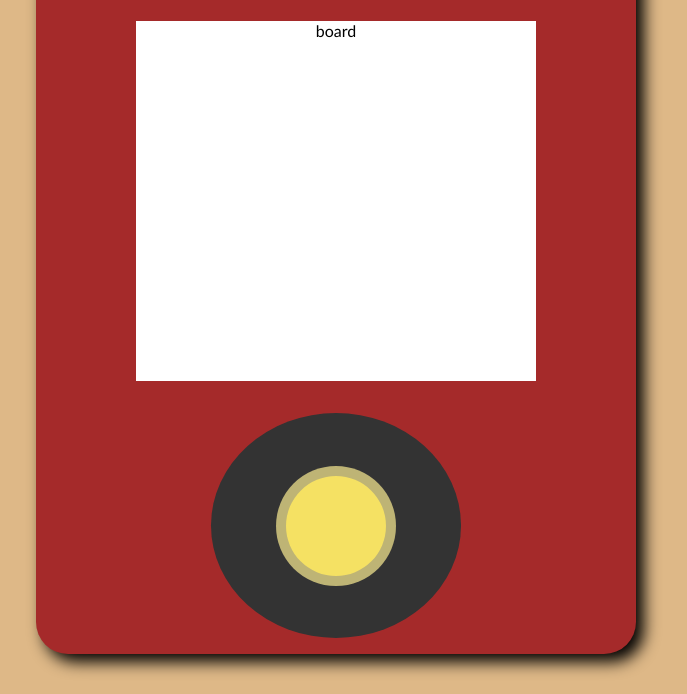
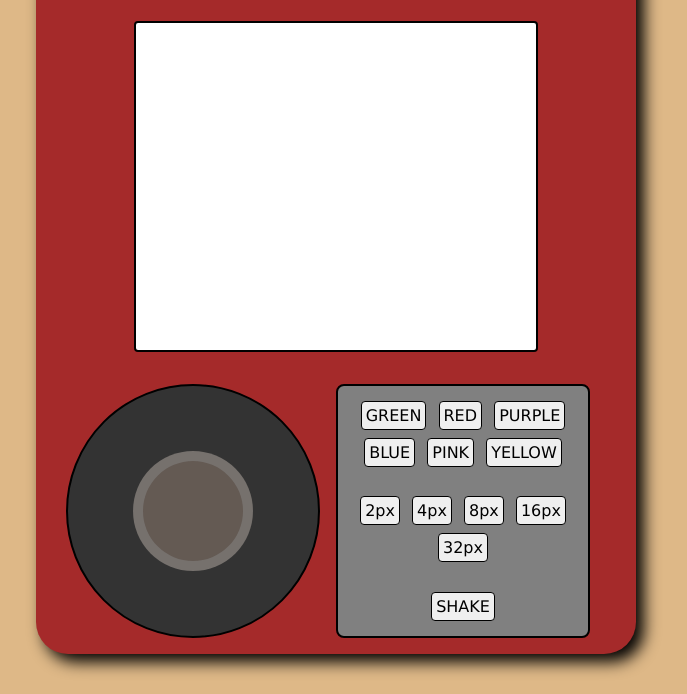
Before and after one commit to reecevela/etch-a-sketch, a plain HTML site: page index.html in a window 1280 px wide. Shown: the part 106-800 px from the top of the page, without its empty margins (304-991 px from the left). Drawn offline with Linux system fonts and the light colour scheme.

Commit message:
Make project work

```diff
--- a/index.html
+++ b/index.html
@@ -13,10 +13,29 @@
     <h1>Etch-a-Sketch</h1>
     <div class="sketch-board">
       <!--tiles added here using JS-->
-      board
     </div>
-    <div class="container-joystick">
-      <div class="drag-joystick"></div>
+    <div class="controls">
+      <div class="container-joystick">
+        <div class="drag-joystick"></div>
+      </div>
+      <div class="options">
+        <div class="colors">
+          <button id="green" onclick="color = 'green';">GREEN</button>
+          <button id="red" onclick="color = 'red';">RED</button>
+          <button id="purple" onclick="color = 'purple';">PURPLE</button>
+          <button id="lightblue" onclick="color = 'lightblue';">BLUE</button>
+          <button id="pink" onclick="color = 'pink';">PINK</button>
+          <button id="yellow" onclick="color = 'yellow';">YELLOW</button>
+        </div>
+        <div class="sizes">
+          <button onclick="size = 2">2px</button>
+          <button onclick="size = 4">4px</button>
+          <button onclick="size = 8">8px</button>
+          <button onclick="size = 16">16px</button>
+          <button onclick="size = 32">32px</button>
+        </div>
+        <button id="resetButton">SHAKE</button>
+      </div>
     </div>
   </div>
 </body>
--- a/script.js
+++ b/script.js
@@ -1,5 +1,7 @@
 let dragItem = document.querySelector(".drag-joystick");
 let container = document.querySelector(".container-joystick");
+let board = document.querySelector(".sketch-board");
+let resetButton = document.querySelector("#resetButton");
 
 let active = false;
 let currentX;
@@ -8,6 +10,10 @@ let initialX;
 let initialY;
 let xOffset = 0;
 let yOffset = 0;
+let color = 'rgb(255,0,0)';
+let size = 2;
+let dotX = 0;
+let dotY = 0;
 
 container.addEventListener("touchstart", dragStart, false);
 container.addEventListener("touchend", dragEnd, false);
@@ -33,14 +39,6 @@ function dragStart(e) {
 }
 
 function dragEnd(e) {
-
-
-
-  //setTranslate(initialX - currentX, initialY - currentY, dragItem);
-
-  currentX = 0;
-  currentY = 0;
-
   xOffset = 0;
   yOffset = 0;
 
@@ -63,11 +61,12 @@ function drag(e) {
       currentY = e.clientY - initialY;
     }
 
-    xOffset = currentX;
-    yOffset = currentY;
+    xOffset, dotX = currentX;
+    yOffset, dotY = currentY;
 
 
-    console.log(currentX, currentY);
+
+    makeADot(currentX,currentY,color,size);
     setTranslate(currentX, currentY, dragItem);
   }
 }
@@ -75,3 +74,20 @@ function drag(e) {
 function setTranslate(xPos, yPos, el) {
   el.style.transform = "translate3d(" + xPos + "px, " + yPos + "px, 0)";
 }
+
+function makeADot(x,y,color,size) {
+  let dot = document.createElement('div');
+  dot.classList.add('dot');
+  dot.style.backgroundColor = color;
+  dot.style.height = `${size}px`;
+  dot.style.width = `${size}px`;
+  setTranslate(x,y,dot);
+  board.appendChild(dot);
+  ///setTranslate(0,0,dot);
+}
+
+resetButton.onclick = () => {
+  while (board.firstChild) {
+    board.removeChild(board.firstChild);
+  }
+};
--- a/styles.css
+++ b/styles.css
@@ -44,6 +44,21 @@ html, body {
   max-width: 400px;
   margin: 16px auto;
   padding: 0;
+  display: flex;
+  align-items: center;
+  justify-content: center;
+  border-radius: 4px;
+  border: 2px solid black;
+}
+
+.dot {
+  padding: 0;
+  margin: 0;
+  width: 2px;
+  height: 2px;
+  background-color: black;
+  position: fixed;
+  border-radius: 100%;
 }
 
 .container-joystick {
@@ -57,13 +72,14 @@ html, body {
   border-radius: 100%;
   touch-action: none;
   margin: 16px auto;
+  border: 2px solid black;
   padding: 0;
 }
 
 .drag-joystick {
   width: 100px;
   height: 100px;
-  background-color: rgb(245, 225, 99);
+  background-color: rgb(100, 90, 83);
   border: 10px solid rgba(136, 136, 136, .5);
   border-radius: 50%;
   touch-action: none;
@@ -79,3 +95,38 @@ html, body {
   cursor: pointer;
   border-width: 20px;
 }
+
+.controls {
+  display: flex;
+  flex-direction: row;
+  align-items: center;
+  justify-content: space-around;
+}
+
+.options {
+  background-color: gray;
+  height: 250px;
+  width: 250px;
+  margin: 16px;
+  display: flex;
+  flex-direction: column;
+  justify-content: space-around;
+  align-items: center;
+  border-radius: 8px;
+  border: 2px solid black;
+}
+
+button {
+  border-radius: 4px;
+  margin: 4px;
+  padding: 4px;
+  border: 1px solid black;
+  font-size: medium;
+  font-weight: 400;
+  font-family: 'Lucida Sans', 'Lucida Sans Regular', 'Lucida Grande', 'Lucida Sans Unicode', Geneva, Verdana, sans-serif;
+}
+
+button:hover {
+  border: 1px solid white;
+  font-weight: 1000;
+}
```
